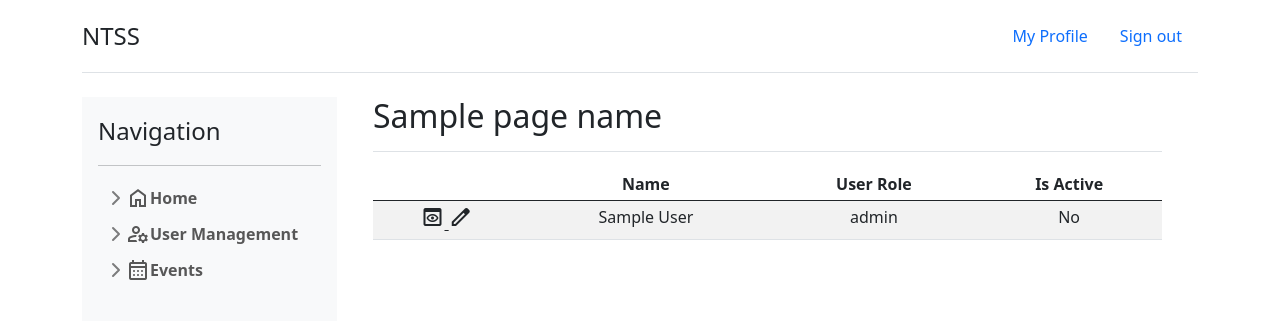
After one commit to josev814/csc470_ntss, a Python web app: template ntss_www/ntss/templates/list_users.html in a window 1280 px wide. The commit adds this page. Shown: the top 321 px of the page. Run offline with Jinja, Linux system fonts and the light colour scheme; the template is opened without the code that fills it: most values are stand-ins (such as "Sample title", 1, 10 or a date in 2020).

Commit message:
Added List_Users as functionality
Added list_users route
Defined list_users method in UserController
Created list_users.html file
Changed ntss_admin call to list_user on user management page
Defined list_user method in UserViews

```diff
--- a/ntss_www/ntss/templates/blocks/nav/ntss_admin.html
+++ b/ntss_www/ntss/templates/blocks/nav/ntss_admin.html
@@ -26,7 +26,7 @@
             </button>
             <div class="collapse" id="user-management-collapse">
               <ul class="btn-toggle-nav list-unstyled fw-normal pb-1 small">
-                <li><a href="#" class="link-dark rounded">List Users</a></li>
+                <li><a href="/users/list_users" class="link-dark rounded">List Users</a></li>
                 <li><a href="/users/add_user" class="link-dark rounded">Add Users</a></li>
               </ul>
             </div>
--- /dev/null
+++ b/ntss_www/ntss/templates/list_users.html
@@ -0,0 +1,56 @@
+{% include "blocks/admin_top.html" %}
+<div class="row">
+<!--{% include "blocks/navigation.html" %} -->
+{% include "blocks/nav/ntss_admin.html" %}
+
+    <div class="col-9 px-md-4">
+      <div class="d-flex justify-content-between flex-wrap flex-md-nowrap align-items-center pb-2 mb-3 border-bottom">
+        <h1 class="h2">{{pageName}}</h1>
+      </div>
+      <div class="btn-toolbar mb-2 mb-md-0">
+        <div class="table-responsive col-12">
+          <table class="table table-striped table-sm">
+            <thead>
+              <tr>
+                <th scope="col"></th>
+                <th scope="col">Name</th>
+                <!--<th scope="col">Start Date</th>-->
+                <th scope="col">User Role</th>
+                <th scope="col">Is Active</th>
+              </tr>
+            </thead>
+            <tbody>
+
+              {% for user in users: %}
+              <tr>
+                <td scope="col">
+                  <a href="/users/view/{{user.user_guid}}" class="link-dark">
+                    <span class="material-symbols-outlined">
+                    preview
+                    </span>
+                  </a>
+                  <a href="/users/edit/{{user.user_guid}}" class="link-dark">
+                    <span class="material-symbols-outlined">
+                      edit
+                    </span>
+                  </a>
+                </td>
+                <td>{{ user.first_name}} {{user.last_name}} </td>
+                <td>{{ user.user_roles }}</td>
+                <td>{% if user.is_active == 1 %}
+                  Yes
+                  {% else %}
+                  No
+                  {% endif %}
+                </td>
+              </tr>
+              {% endfor %}
+
+            </tbody>
+          </table>
+        </div>
+      </div>
+    </main>
+  </div>
+</div>
+{% include "blocks/admin_bottom.html" %}
```
Also changed, not shown: ntss_www/ntss/controllers/users.py (+7 -0 lines), ntss_www/ntss/views/users.py (+9 -0 lines), ntss_www/wsgi.py (+4 -4 lines).
